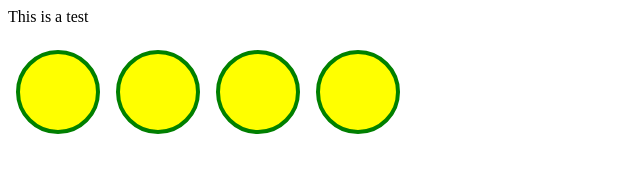
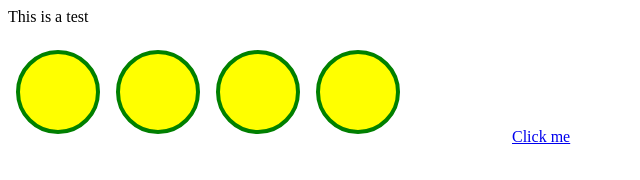
Before and after one commit to danstaines/retreat-d3, a plain HTML site: page index.html in a window 1280 px wide. Shown: the full height of the page, 0-640 px from the left. Drawn offline with nearby package versions, Linux system fonts and the light colour scheme.

Commit message:
Update index.html

```diff
--- a/index.html
+++ b/index.html
@@ -13,5 +13,6 @@
   <circle cx="250" cy="50" r="40" stroke="green" stroke-width="4" fill="yellow" />
   <circle cx="350" cy="50" r="40" stroke="green" stroke-width="4" fill="yellow" />
   </svg>
+  <a href='#'>Click me</a>
 </body>
 </html>
```
